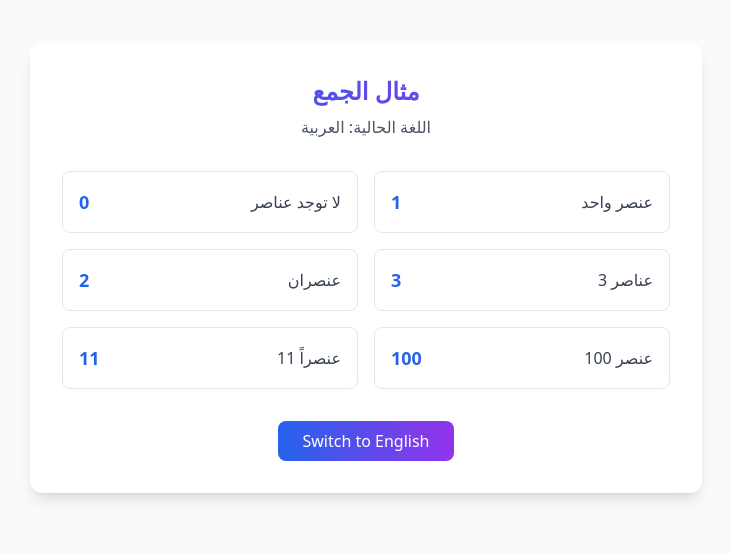
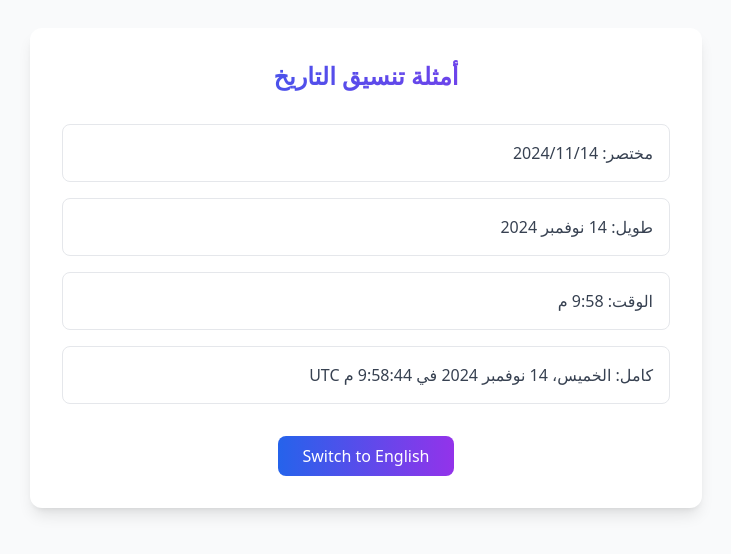
Before and after one commit to othmanekahtal/react-i18n-practical-guide, a React (Vite) app: page / in a window 1280 px wide. Shown: the part 132-686 px from the top of the page, without its empty margins (274-1005 px from the left). Built offline with nearby package versions, Linux system fonts and the light colour scheme.

Commit message:
feat: add formatting

```diff
--- a/src/app/i18n.ts
+++ b/src/app/i18n.ts
@@ -1,4 +1,4 @@
-import i18n from "i18next";
+import i18n, { FormatFunction } from "i18next";
 import { initReactI18next } from "react-i18next";
 import LanguageDetector from "i18next-browser-languagedetector";
 
@@ -27,6 +27,87 @@ i18n
     defaultNS: "common",
 
     interpolation: {
+      format: function (value, format, lng) {
+        if (value instanceof Date) {
+          switch (format) {
+            case "short":
+              return new Intl.DateTimeFormat(lng, {
+                dateStyle: "short",
+              }).format(value);
+            case "long":
+              return new Intl.DateTimeFormat(lng, {
+                dateStyle: "long",
+              }).format(value);
+            case "time":
+              return new Intl.DateTimeFormat(lng, {
+                timeStyle: "short",
+              }).format(value);
+            case "full":
+              return new Intl.DateTimeFormat(lng, {
+                dateStyle: "full",
+                timeStyle: "long",
+              }).format(value);
+          }
+        }
+        const numValue = Number(value);
+        if (!isNaN(numValue)) {
+          switch (format) {
+            // Currency, Decimal, Percent, Compact
+            case "currency":
+              return new Intl.NumberFormat(lng, {
+                style: "currency",
+                currency: lng === "ar" ? "SAR" : "USD",
+              }).format(numValue);
+            case "decimal":
+              return new Intl.NumberFormat(lng, {
+                minimumFractionDigits: 2,
+                maximumFractionDigits: 2,
+              }).format(numValue);
+            case "percent":
+              return new Intl.NumberFormat(lng, {
+                style: "percent",
+                minimumFractionDigits: 2,
+                maximumFractionDigits: 2,
+              }).format(numValue);
+            case "compact":
+              return new Intl.NumberFormat(lng, {
+                notation: "compact",
+                compactDisplay: "short",
+              }).format(numValue);
+
+            // Units
+            case "bytes":
+              return new Intl.NumberFormat(lng, {
+                style: "unit",
+                unit: "byte",
+                unitDisplay: "long",
+              }).format(numValue);
+            case "kg":
+              return new Intl.NumberFormat(lng, {
+                style: "unit",
+                unit: "kilogram",
+                unitDisplay: "long",
+              }).format(numValue);
+            case "meter":
+              return new Intl.NumberFormat(lng, {
+                style: "unit",
+                unit: "meter",
+                unitDisplay: "long",
+              }).format(numValue);
+            case "temperature":
+              return new Intl.NumberFormat(lng, {
+                style: "unit",
+                unit: "celsius",
+                unitDisplay: "long",
+              }).format(numValue);
+            default:
+              return numValue.toString();
+          }
+        }
+
+        return String(value);
+      } as FormatFunction,
+
       escapeValue: false, // not needed for react as it escapes by default
     },
 
--- a/src/app/index.tsx
+++ b/src/app/index.tsx
@@ -1,6 +1,5 @@
-import ItemsList from "../components/common/items-list";
-
+import DateFormats from "../components/common/date-formats";
 function App() {
-  return <ItemsList />;
+  return <DateFormats />;
 }
 export default App;
--- /dev/null
+++ b/src/components/common/date-formats.tsx
@@ -0,0 +1,53 @@
+import { useTranslation } from "react-i18next";
+
+export default function DateFormats() {
+  const { t, i18n } = useTranslation();
+  const isRTL = i18n.language === "ar";
+
+  const currentDate = new Date();
+  const examples = [
+    { type: "short", value: currentDate },
+    { type: "long", value: currentDate },
+    { type: "time", value: currentDate },
+    { type: "full", value: currentDate },
+  ];
+
+  return (
+    <div className="min-h-screen flex items-center justify-center bg-gray-50">
+      <div
+        dir={isRTL ? "rtl" : "ltr"}
+        className="max-w-2xl w-full mx-auto p-8 bg-white rounded-xl shadow-lg"
+      >
+        <div className="mb-8 text-center">
+          <h2 className="text-2xl font-bold bg-gradient-to-r from-blue-600 to-purple-600 bg-clip-text text-transparent">
+            {t("dateExample.title")}
+          </h2>
+        </div>
+
+        <div className="space-y-4">
+          {examples.map(({ type, value }) => (
+            <div
+              key={type}
+              className="p-4 border border-gray-200 rounded-lg hover:border-blue-500 transition-colors duration-300"
+            >
+              <p className="text-gray-700">
+                {t(`dateExample.${type}`, { date: value })}
+              </p>
+            </div>
+          ))}
+        </div>
+
+        <div className="mt-8 text-center">
+          <button
+            onClick={() => i18n.changeLanguage(isRTL ? "en" : "ar")}
+            className="px-6 py-2 bg-gradient-to-r from-blue-600 to-purple-600 text-white rounded-lg
+                     hover:from-blue-700 hover:to-purple-700 transition-all duration-300
+                     focus:outline-none focus:ring-2 focus:ring-blue-500 focus:ring-offset-2"
+          >
+            Switch to {isRTL ? "English" : "Arabic"}
+          </button>
+        </div>
+      </div>
+    </div>
+  );
+}
--- /dev/null
+++ b/src/components/common/number-formats.tsx
@@ -0,0 +1,58 @@
+import { useTranslation } from "react-i18next";
+
+export default function NumberFormats() {
+  const { t, i18n } = useTranslation();
+  const isRTL = i18n.language === "ar";
+
+  const examples = [
+    { type: "currency", value: 1234567.89 },
+    { type: "decimal", value: 1234567.89 },
+    { type: "percent", value: 0.8567 },
+    { type: "compact", value: 1234567 },
+    { type: "bytes", value: 1024 },
+    { type: "kg", value: 75.5 },
+    { type: "meter", value: 150 },
+    { type: "temperature", value: 25 },
+  ];
+
+  return (
+    <div className="min-h-screen flex items-center justify-center bg-gray-50">
+      <div
+        dir={isRTL ? "rtl" : "ltr"}
+        className="max-w-2xl w-full mx-auto p-8 bg-white rounded-xl shadow-lg"
+      >
+        <div className="mb-8 text-center">
+          <h2 className="text-2xl font-bold bg-gradient-to-r from-blue-600 to-purple-600 bg-clip-text text-transparent">
+            {t("numberExample.title")}
+          </h2>
+        </div>
+
+        <div className="space-y-4">
+          {examples.map(({ type, value }) => (
+            <div
+              key={type}
+              className="p-4 border border-gray-200 rounded-lg hover:border-blue-500 transition-colors duration-300"
+            >
+              <p className="text-gray-700">
+                {t(`numberExample.${type}`, {
+                  value,
+                })}
+              </p>
+            </div>
+          ))}
+        </div>
+
+        <div className="mt-8 text-center">
+          <button
+            onClick={() => i18n.changeLanguage(isRTL ? "en" : "ar")}
+            className="px-6 py-2 bg-gradient-to-r from-blue-600 to-purple-600 text-white rounded-lg
+                     hover:from-blue-700 hover:to-purple-700 transition-all duration-300
+                     focus:outline-none focus:ring-2 focus:ring-blue-500 focus:ring-offset-2"
+          >
+            Switch to {isRTL ? "English" : "Arabic"}
+          </button>
+        </div>
+      </div>
+    </div>
+  );
+}
--- a/src/locales/ar/common.json
+++ b/src/locales/ar/common.json
@@ -15,6 +15,24 @@
     "title": "مثال الجمع",
     "currentLang": "اللغة الحالية"
   },
+  "numberExample": {
+    "title": "أمثلة تنسيق الأرقام",
+    "currency": "العملة: {{value, currency}}",
+    "decimal": "العدد العشري: {{value, decimal}}",
+    "percent": "النسبة المئوية: {{value, percent}}",
+    "compact": "مختصر: {{value, compact}}",
+    "bytes": "الحجم: {{value, bytes}}",
+    "kg": "الوزن: {{value, kg}}",
+    "meter": "الطول: {{value, meter}}",
+    "temperature": "درجة الحرارة: {{value, temperature}}"
+  },
+  "dateExample": {
+    "title": "أمثلة تنسيق التاريخ",
+    "short": "مختصر: {{date, short}}",
+    "long": "طويل: {{date, long}}",
+    "time": "الوقت: {{date, time}}",
+    "full": "كامل: {{date, full}}"
+  },
   "greeting": {
     "title": "مرحبًا، {{name}}",
     "subtitle": "مرحبًا بك في لوحة التحكم الخاصة بك"
--- a/src/locales/en/common.json
+++ b/src/locales/en/common.json
@@ -12,6 +12,24 @@
     "title": "Plural example",
     "currentLang": "current Language"
   },
+  "numberExample": {
+    "title": "Number Formatting Examples",
+    "currency": "Currency: {{value, currency}}",
+    "decimal": "Decimal: {{value, decimal}}",
+    "percent": "Percentage: {{value, percent}}",
+    "compact": "Compact: {{value, compact}}",
+    "bytes": "Bytes: {{value, bytes}}",
+    "kg": "Weight: {{value, kg}}",
+    "meter": "Length: {{value, meter}}",
+    "temperature": "Temperature: {{value, temperature}}"
+  },
+  "dateExample": {
+    "title": "Date Formatting Examples",
+    "short": "Short: {{date, short}}",
+    "long": "Long: {{date, long}}",
+    "time": "Time: {{date, time}}",
+    "full": "Full: {{date, full}}"
+  },
   "greeting": {
     "title": "Hello, {{name}}",
     "subtitle": "Welcome to your dashboard"
```
